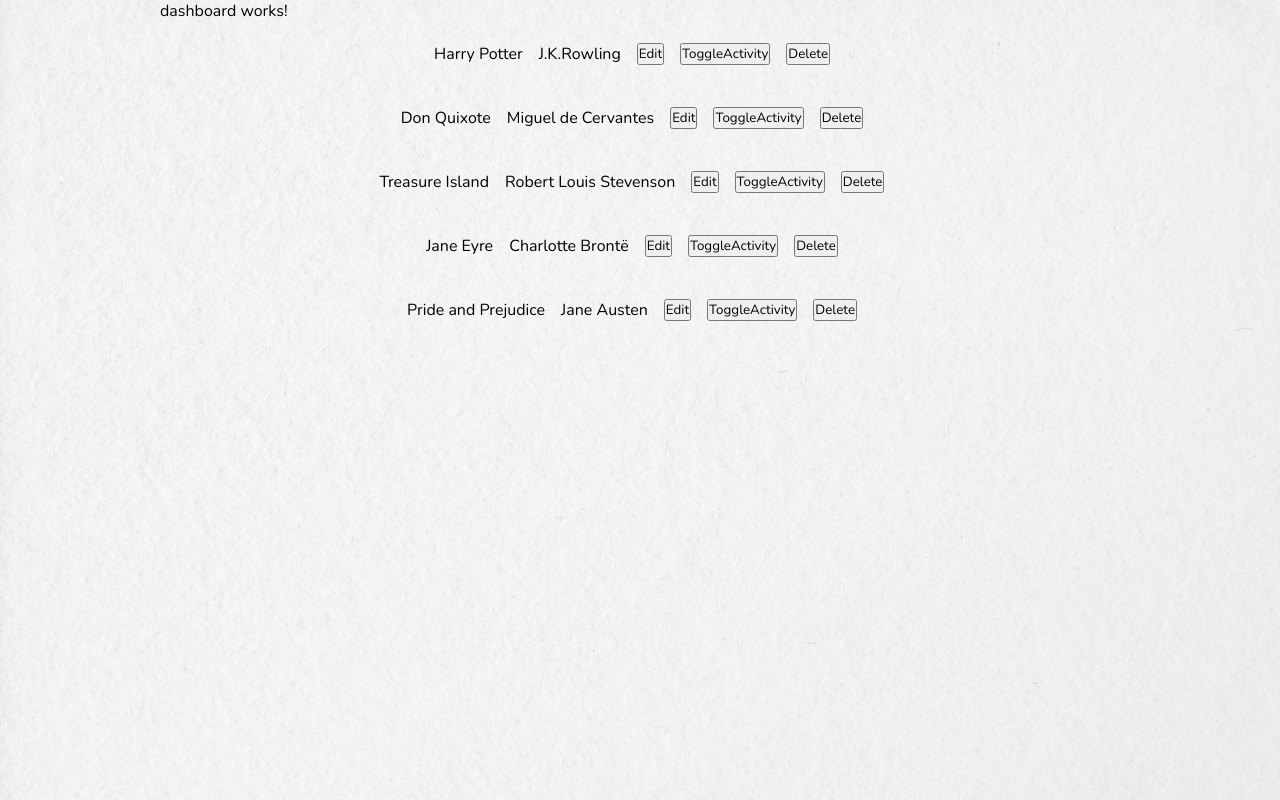
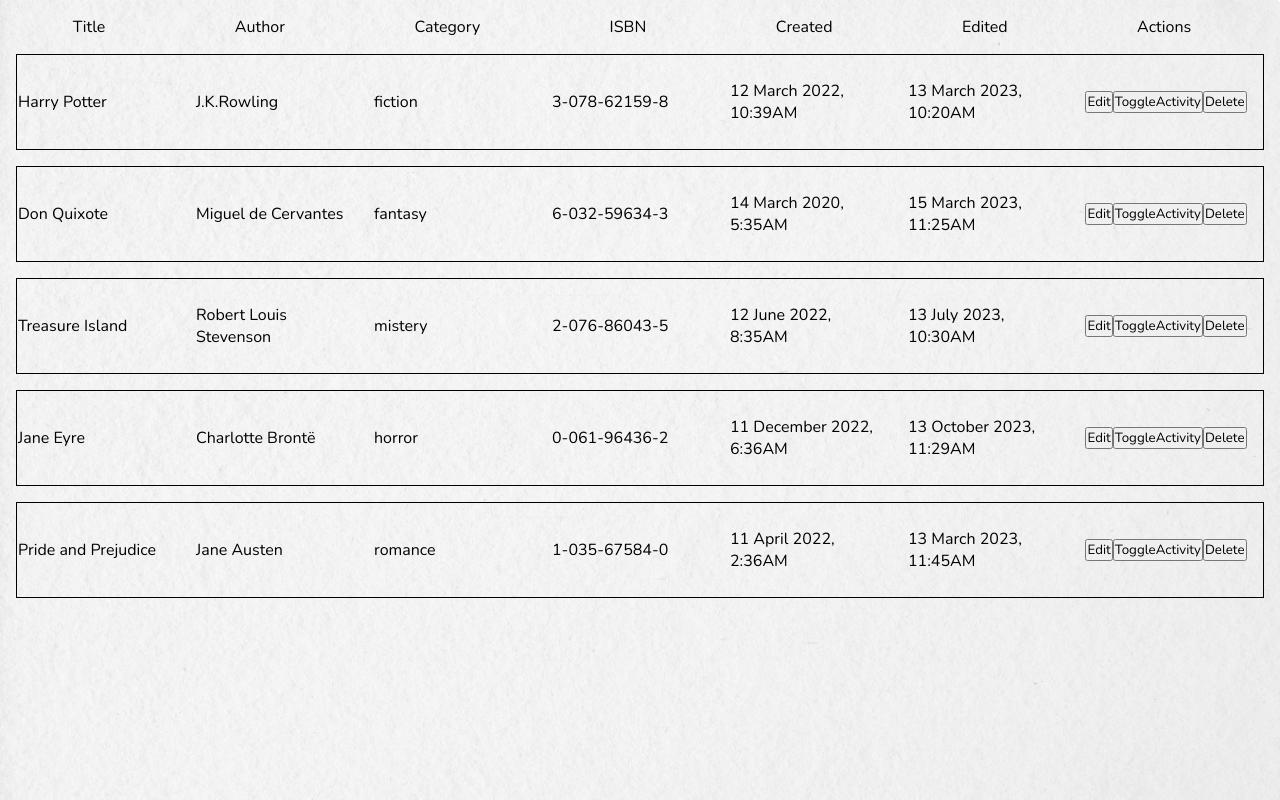
Before and after one commit to yurii-tsymbala/Book-List, an Angular app: page / in a window 1280 px wide. Built offline with nearby package versions, Linux system fonts and the light colour scheme; data requests are answered from the project's data file.

Commit message:
Configure book layout

```diff
--- a/src/app/components/add-book/add-book.component.scss
+++ b/src/app/components/add-book/add-book.component.scss
@@ -0,0 +1,8 @@
+:host {
+    display: flex;
+    flex-direction: column;
+    align-items: center;
+    justify-content: center;
+    width: 100%;
+    height: 100vh;
+}
--- a/src/app/components/app/app.component.scss
+++ b/src/app/components/app/app.component.scss
@@ -1,6 +1,8 @@
 :host {
-    display: flex;
-    flex-direction: column;
-    align-items: center;
-    justify-content: center;
+  display: flex;
+  flex-direction: column;
+  align-items: center;
+  justify-content: center;
+  width: 100%;
+  height: 100vh;
 }
--- a/src/app/components/app/app.component.ts
+++ b/src/app/components/app/app.component.ts
@@ -1,9 +1,20 @@
 import { Component } from '@angular/core';
+import { take } from 'rxjs';
+import { BookService } from 'src/app/shared/services/book.service';
 
 @Component({
   selector: 'app-root',
   templateUrl: './app.component.html',
-  styleUrls: ['./app.component.scss']
+  styleUrls: ['./app.component.scss'],
 })
 export class AppComponent {
+  constructor(private bookService: BookService) {}
+
+  ngOnInit(): void {
+    this.getBooks();
+  }
+
+  private getBooks(): void {
+    this.bookService.getBooks().pipe(take(1)).subscribe();
+  }
 }
--- a/src/app/components/book/book.component.html
+++ b/src/app/components/book/book.component.html
@@ -1,7 +1,11 @@
 <div class="alignment">{{ book.title }}</div>
 <div class="alignment">{{ book.author }}</div>
-<div class="buttonWrapper">
-  <button class="alignment">Edit</button>
-  <button class="alignment">ToggleActivity</button>
-  <button class="alignment">Delete</button>
+<div class="alignment">{{ book.category }}</div>
+<div class="alignment">{{ book.isbn }}</div>
+<div class="alignment">{{ book.createdAt }}</div>
+<div class="alignment">{{ book.editedAt }}</div>
+<div class="alignment buttonWrapper">
+  <button (click)="editAction()">Edit</button>
+  <button (click)="toggleStatusAction()">ToggleActivity</button>
+  <button (click)="deleteAction()">Delete</button>
 </div>
--- a/src/app/components/book/book.component.scss
+++ b/src/app/components/book/book.component.scss
@@ -2,13 +2,16 @@
   display: flex;
   flex-direction: row;
   align-items: center;
-  justify-content: center;
-  width: 60rem;
-  height: 4rem;
+  justify-content: space-around;
+  width: 100%;
+  height: 6rem;
+  border: 1px solid black;
+  margin-top: 1rem;
 }
 
 .alignment {
     margin-right: 1rem;
+    width: calc(100vh / 5);
 }
 
 .buttonWrapper {
--- a/src/app/components/dashboard/dashboard.component.html
+++ b/src/app/components/dashboard/dashboard.component.html
@@ -1,8 +1,16 @@
-<p>dashboard works!</p>
+<div class="dataTypes">
+  <span>Title</span>
+  <span>Author</span>
+  <span>Category</span>
+  <span>ISBN</span>
+  <span>Created</span>
+  <span>Edited</span>
+  <span>Actions</span>
+</div>
 <book
   *ngFor="let book of books$ | async"
   [book]="book"
-  (editAction)="editBook()"
-  (toggleStatusAction)="toggleStatusBook()"
-  (deleteAction)="deleteBook()"
+  (editBook)="editAction()"
+  (toggleStatusBook)="toggleStatusAction()"
+  (deleteBook)="deleteAction()"
 ></book>
--- a/src/app/components/dashboard/dashboard.component.scss
+++ b/src/app/components/dashboard/dashboard.component.scss
@@ -0,0 +1,20 @@
+:host {
+    display: flex;
+    flex-direction: column;
+    align-items: flex-start;
+    justify-content: flex-start;
+    width: 100%;
+    height: 100vh;
+    padding: 1rem;
+}
+
+.dataTypes {
+    display: flex;
+    justify-content: space-around;
+    align-items: center;
+    width: 100%;
+}
+
+span {
+    margin-right: 1rem;
+}
--- a/src/app/components/dashboard/dashboard.component.ts
+++ b/src/app/components/dashboard/dashboard.component.ts
@@ -1,5 +1,5 @@
 import { Component, OnInit } from '@angular/core';
-import { Observable, take } from 'rxjs';
+import { Observable } from 'rxjs';
 import { Book } from 'src/app/shared/classes/Book';
 import { BookService } from 'src/app/shared/services/book.service';
 
@@ -9,22 +9,27 @@ import { BookService } from 'src/app/shared/services/book.service';
   styleUrls: ['./dashboard.component.scss'],
 })
 export class DashboardComponent implements OnInit {
-  protected books$!: Observable<Book[]>;
+  books$!: Observable<Book[]>;
 
   constructor(private bookService: BookService) {}
 
   ngOnInit(): void {
-    this.observeDishes();
+    this.observeBooks();
   }
 
-  private observeDishes(): void {
-    this.bookService.getBooks().pipe(take(1)).subscribe();
+  private observeBooks(): void {
     this.books$ = this.bookService.updatedBooks$;
   }
 
-  editBook() {}
+  editAction() {
 
-  toggleStatusBook() {}
+  }
 
-  deleteBook() {}
+  toggleStatusAction() {
+
+  }
+
+  deleteAction() {
+
+  }
 }
```
Also changed, not shown: src/app/components/book/book.component.ts (+1 -7 lines).
